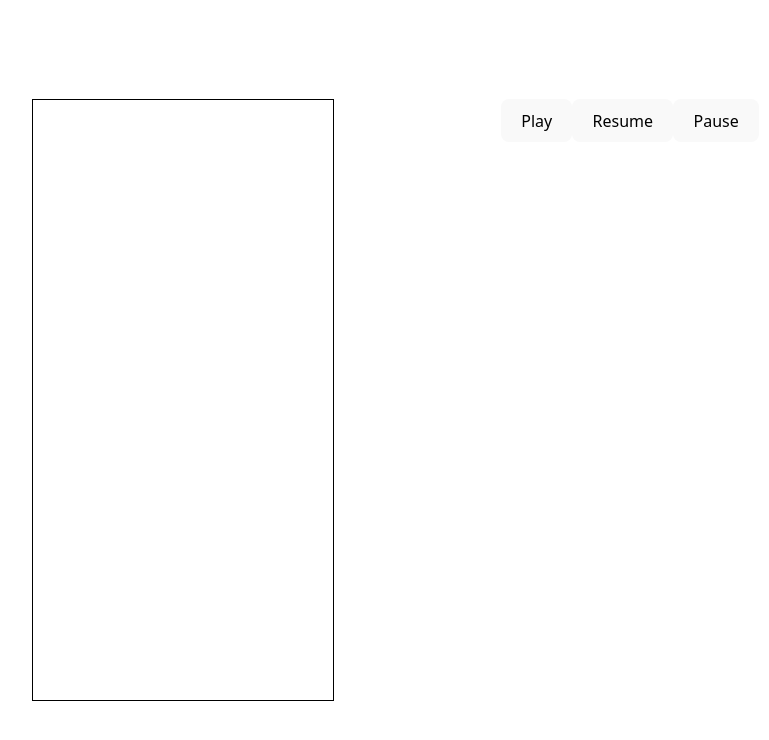
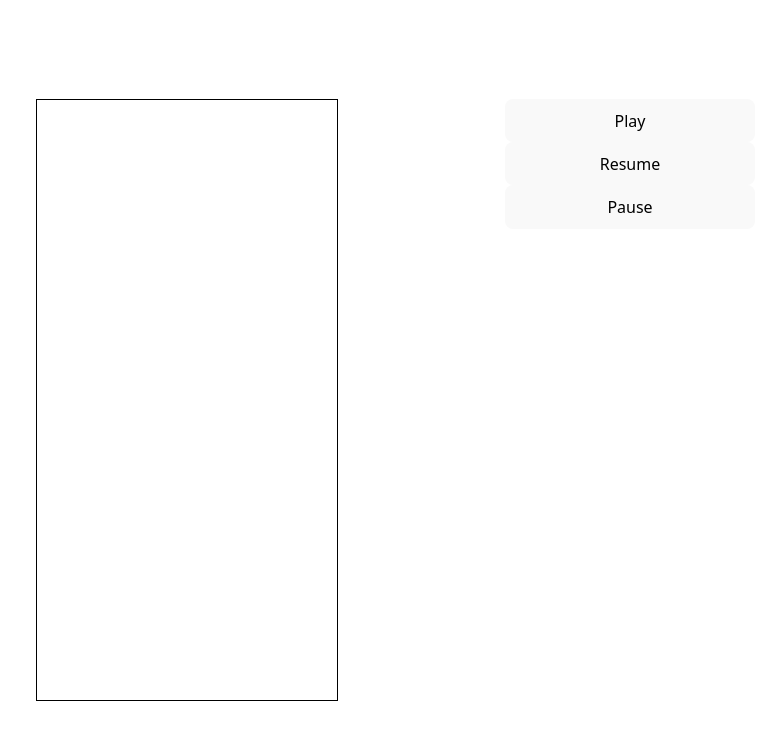
Before and after one commit to veryz/tetris, a React (Vite) app: page / in a window 1280 px wide. Shown: the top 740 px of the page, without its empty margins (326-1095 px from the left). Built offline with nearby package versions, Linux system fonts and the light colour scheme.

Commit message:
feat: min width on panel

```diff
--- a/src/App.css
+++ b/src/App.css
@@ -19,4 +19,7 @@ canvas {
 
 #panel {
   margin: 0 2px;
+  display: flex;
+  flex-direction: column;
+  min-width: 250px;
 }
```
